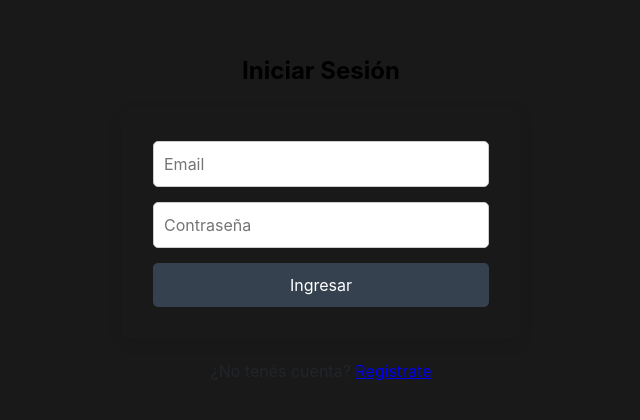
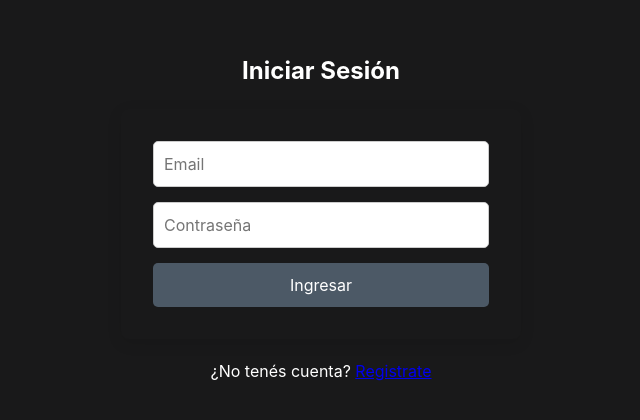
Before and after one commit to VazquezLD/pinterdev, a React (Vite) app: page /login in a window 1280 px wide. Shown: the part 182-602 px from the top of the page, without its empty margins (319-959 px from the left). Built offline with nearby package versions, Linux system fonts and the light colour scheme.

Commit message:
correccion de estilos

```diff
--- a/src/App.jsx
+++ b/src/App.jsx
@@ -45,9 +45,4 @@ export function App() {
     </UserCollectionsProvider>
   );
 }
-
 export default App;
-
-
-{/*<Route path="profile/:userId" element={<ProfilePage />} />}
-{/*<Route path="collection/:collectionId" element={<CollectionDetailPage />} */}
--- a/src/index.css
+++ b/src/index.css
@@ -9,7 +9,6 @@ body {
   line-height: 1.5;
   -webkit-font-smoothing: antialiased;
   background-color: #19191aff;
-  color: #212529;
 }
 
 img, picture, video, canvas, svg {
--- a/src/pages/Login/Register.jsx
+++ b/src/pages/Login/Register.jsx
@@ -12,8 +12,8 @@ export const FormWrapper = styled.div`
     gap: 20px;
     justify-content: center;
     height: 100vh;
-    & h2{
-      color: black;
+    & p{
+      color: white;
     }
 `;
 export const StyledForm = styled(Form)`
@@ -25,7 +25,10 @@ export const StyledForm = styled(Form)`
   padding: 2rem;
   border-radius: 8px;
   box-shadow: 0 4px 15px rgba(0,0,0,0.1);
+  color: white;
 `;
+
+
 export const StyledField = styled(Field)`
   padding: 10px;
   border-radius: 5px;
@@ -35,7 +38,7 @@ export const StyledButton = styled.button`
   padding: 10px;
   border-radius: 5px;
   border: none;
-  background-color: #35414e;
+  background-color: #4c5966;
   color: white;
   cursor: pointer;
 `;
--- a/src/pages/Profile/Profile.jsx
+++ b/src/pages/Profile/Profile.jsx
@@ -123,7 +123,7 @@ const Button = styled.button`
   }
 
   @media (max-width: 480px) {
-    width: 100%;
+    width: 60%;
     padding: 0.8rem 0;
   }
 `;
--- a/src/pages/Profile/ProfileCard.jsx
+++ b/src/pages/Profile/ProfileCard.jsx
@@ -19,6 +19,20 @@ const ProfileCardStyled = styled.div`
         line-height: 1.6;
         max-width: 900px;
     }
+    @media (max-width: 480px){
+        margin-top: 20px;
+        align-items: center;
+        justify-content: center;
+        width: 100%;
+        place-content: center;
+        & h1{
+            font-size: 20px;
+        }
+        & p{
+            font-size: 12px;
+            width: 80%;
+        }
+    }
 `
 
 
--- a/src/styles/Login.js
+++ b/src/styles/Login.js
@@ -7,5 +7,4 @@ export const LoginWrapper = styled.div`
   min-height: 100vh;
   background-color: #232425ff;
   min-width: 100vw;
-  color: white;
 `;
```
Also changed, not shown: src/pages/Login/Login.jsx (deleted, +0 -11 lines).
